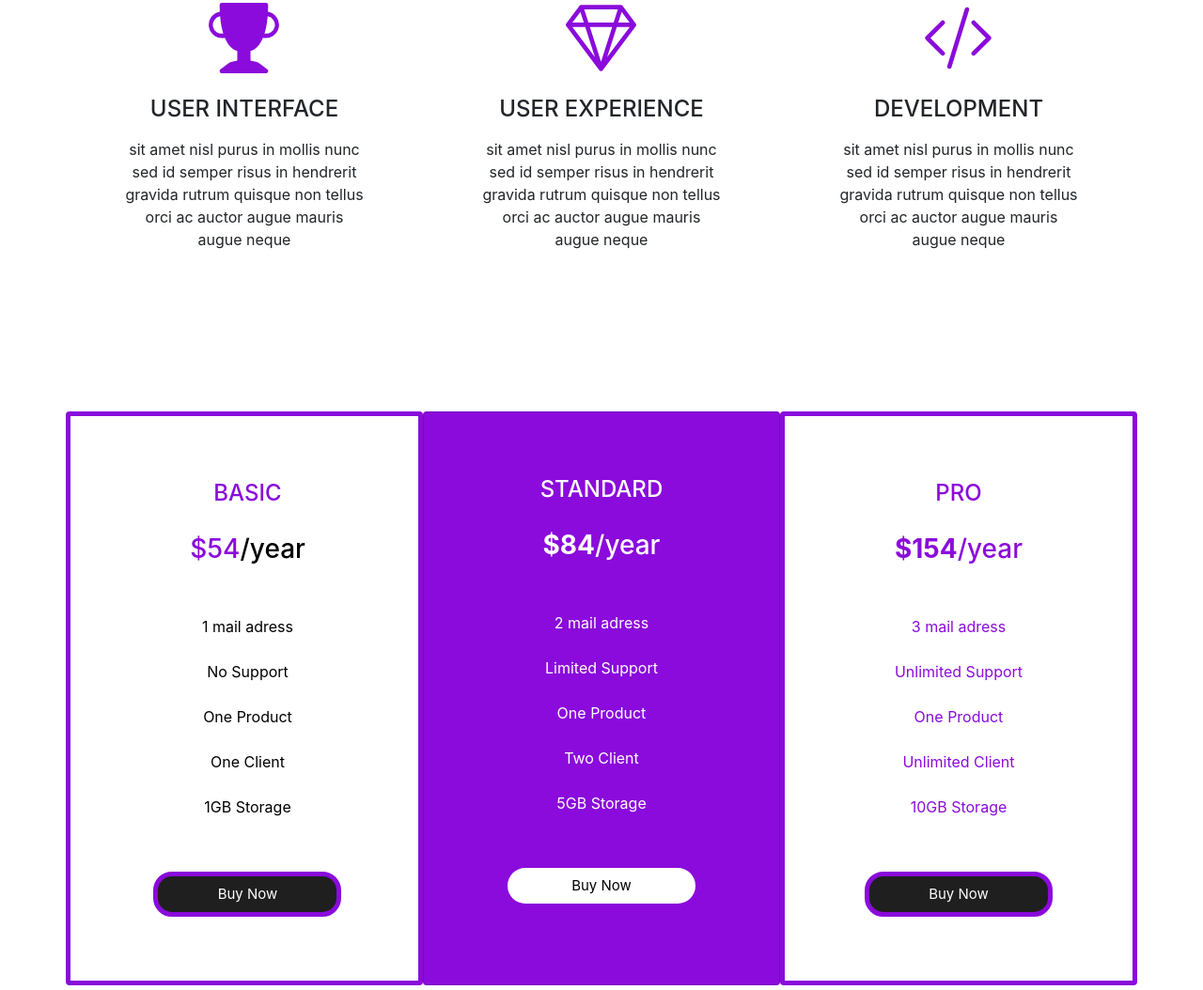
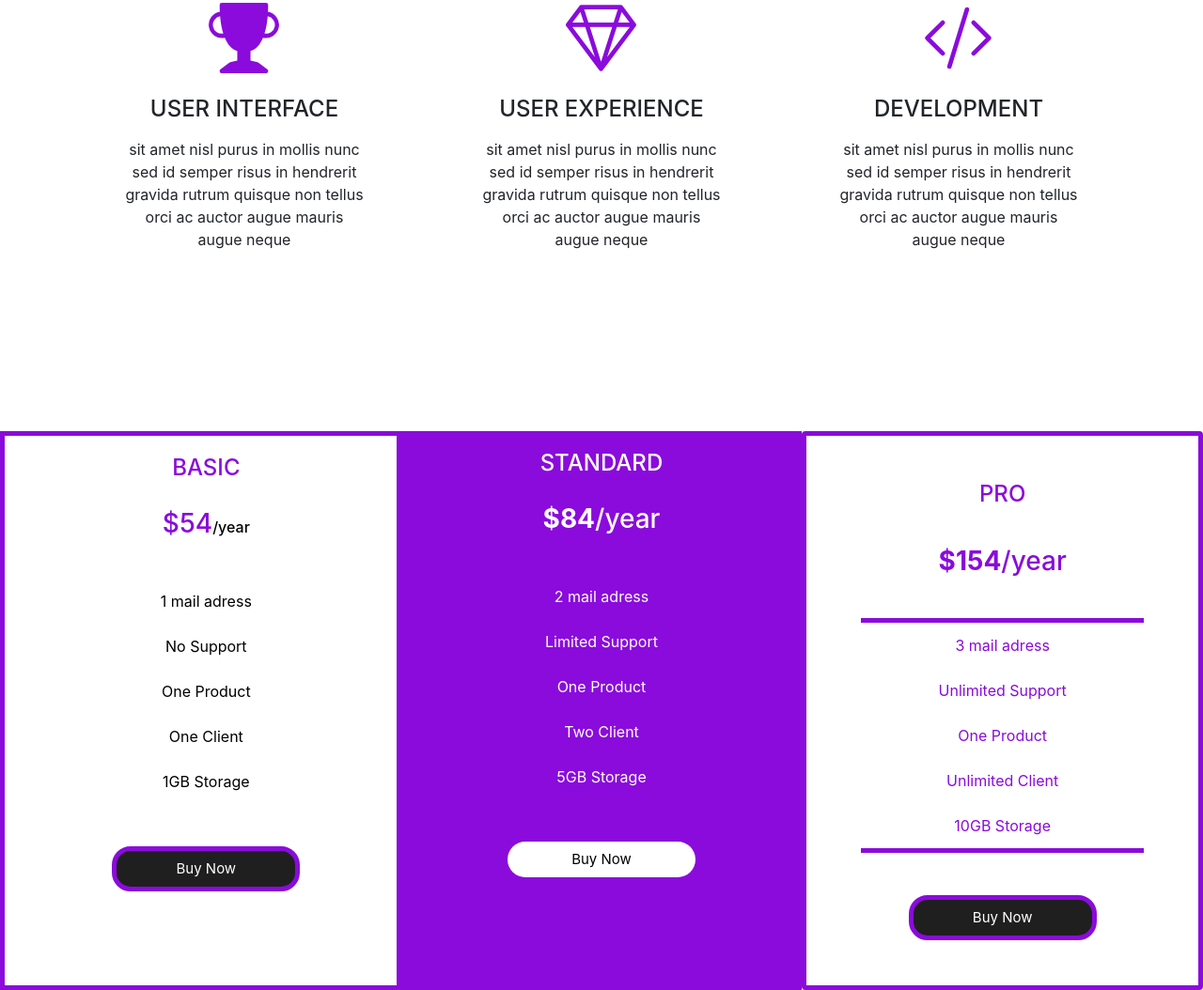
Before and after one commit to DangerNoodle32/BootstrapOpgave, a website: page index.html in a window 1280 px wide. Shown: the part 968-2022 px from the top of the page at 94% size. Drawn offline with nearby package versions, Linux system fonts and the light colour scheme.

Commit message:
Div med card-body sat op i "card"
1 for meget </div> fjernet så det stemmer

```diff
--- a/css/_myStyles.scss
+++ b/css/_myStyles.scss
@@ -91,5 +91,5 @@ img {
 }
 
 .txt_reg {
-	font-size: normal;
+	font-size: medium;
 }
--- a/index.html
+++ b/index.html
@@ -144,13 +144,11 @@ text-align: center;">
 <!-- container section2 end -->
 
 
-<div class="container" id="section3">
+<div class="container-fluid" id="section3">
 
     <div class="row text-center">
 
-        <div class="lilla-txt card border-style border-secondary py-5 col-12 pr-md-2 col-md-6 col-lg-4">
-
-            <div class="card-body">
+        <div class="lilla-txt card-body border border-style border-secondary col-12 pr-md-2 col-md-6 col-lg-4">
 
             <h4 class="card-title"> BASIC </h4>
 
@@ -168,13 +166,11 @@ text-align: center;">
                 <a href="#" type="button" role="button" class="white-txt bg-dark p-2 border border-primary mt-5 text-center" style="width: 200px; font-size: 15px; border-width: 5px !important; border-radius: 20px;">Buy Now</a>
             </div>
 
-            </div>
         </div>
 
 
 
-        <div class="card px-5 py-5 col-12 col-md-6 col-lg-4  bg-primary white-txt">
-            <div class="card-body">
+        <div class="card-body col-12 col-md-6 col-lg-4 bg-primary white-txt">
 
             <h4 class="card-title"> STANDARD </h4>
 
@@ -192,16 +188,12 @@ text-align: center;">
                 <a href="#" type="button" role="button" class="btn-speciel p-2 border border-primary mt-5 text-center" style="width: 200px; font-size: 15px;  border-radius: 20px;">Buy Now</a>
             </div>
 
-            </div>
-
-
         </div>
 
 
 
 
-        <div class="lilla-txt card border-style border-primary px-5 py-5 col-12 col-md-6 mx-md-auto col-lg-4">
-            <div class="card-body">
+        <div class="lilla-txt card border-style border-primary p-5 col-12 col-md-6 mx-md-auto col-lg-4">
 
             <h4 class="card-title"> PRO </h4>
 
@@ -219,15 +211,12 @@ text-align: center;">
                 <a href="#" type="button" role="button" class="white-txt bg-dark p-2 border border-primary mt-5 text-center" style="width: 200px; font-size: 15px; border-width: 5px !important; border-radius: 20px;">Buy Now</a>
             </div>
 
-            </div>
-
-
-        </div>
         </div>
 
     </div>
 
 </div>
+
 
 
 
```
Also changed, not shown: css/styles.css, 1 other file.
